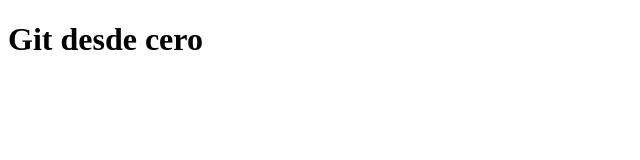
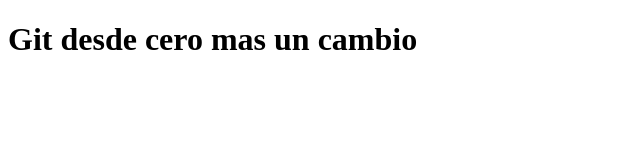
Before and after one commit to diegoqnk/git-desde-cero, a plain HTML site: page index.html in a window 1280 px wide. Shown: the whole page, without its empty margins (0-640 px from the left). Drawn offline with Linux system fonts and the light colour scheme.

Commit message:
modifique el titulo en la rama master

```diff
--- a/index.html
+++ b/index.html
@@ -5,6 +5,6 @@
         <title>Git desde cero</title>
     </head>
     <body>
-        <h1>Git desde cero</h1>
+        <h1>Git desde cero mas un cambio</h1>
     </body>
 </html>
```
